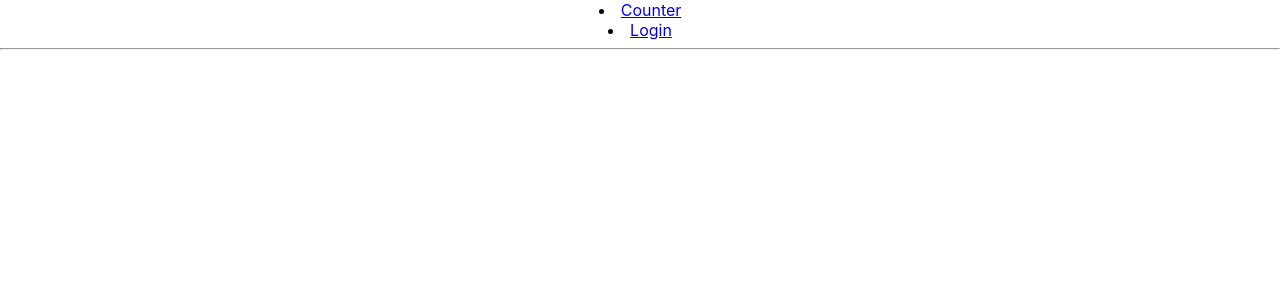
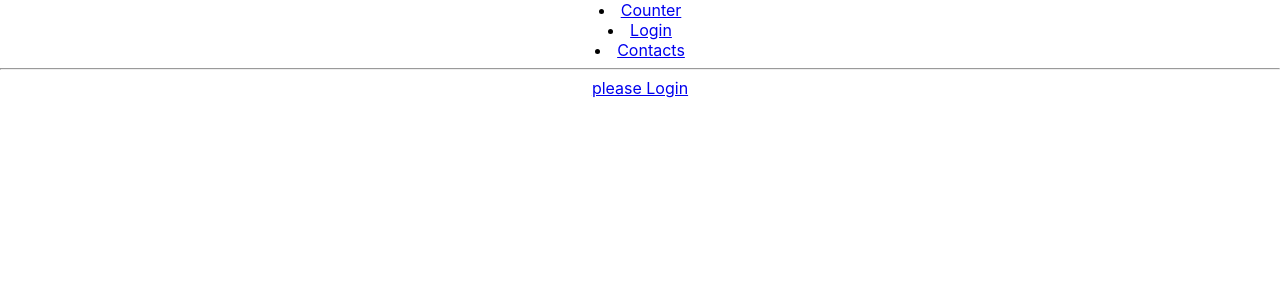
Before and after one commit to fatemehcode/test-redux, a React (Create React App) app: page /Contacts in a window 1280 px wide. Before the commit this address had no page. Shown: the top 300 px of the page. Built offline with nearby package versions, Linux system fonts and the light colour scheme.

Commit message:
contact page required login

```diff
--- a/src/App.tsx
+++ b/src/App.tsx
@@ -3,6 +3,7 @@ import { Counter } from './features/counter/Counter';
 import { Login } from './features/my-app/Login';
 import './App.css';
 import Navbar from './Navbar';
+import { Contacts } from './features/my-app/Contacts';
 
 function App() {
   return (
@@ -13,6 +14,7 @@ function App() {
         <Routes>
           <Route path="/Counter" element={<Counter />}/>
           <Route path="/Login" element={<Login />}/>
+          <Route path="/Contacts" element={<Contacts />}/>
 
         </Routes>
       </Router>
--- a/src/Navbar.tsx
+++ b/src/Navbar.tsx
@@ -6,6 +6,7 @@ const Navbar = () => {
         <div>
             <li><Link to="/Counter">Counter</Link></li>
             <li><Link to="/Login">Login</Link></li>
+            <li><Link to="/Contacts">Contacts</Link></li>
             <hr />
         </div>
     );
--- /dev/null
+++ b/src/features/my-app/Contacts.tsx
@@ -0,0 +1,18 @@
+import { useSelector } from 'react-redux';
+import { Link } from 'react-router-dom';
+export const Contacts = () => {
+    const username=useSelector((state:any)=>state.user.value.username);
+    console.log({username});
+    if(username) {return (
+        <div>
+          <h1>Hello {username}</h1>
+        </div>
+    );}else{
+        return (
+            <div>
+              <Link to="/Login">please Login</Link>
+            </div>
+        );
+    }
+
+};
--- a/src/index.tsx
+++ b/src/index.tsx
@@ -1,7 +1,7 @@
 import React from 'react';
 import { createRoot } from 'react-dom/client';
 import { Provider } from 'react-redux';
-import { store } from './app/store';
+//import { store } from './app/store';
 import { store2 } from './app/store2';
 import App from './App';
 
```
